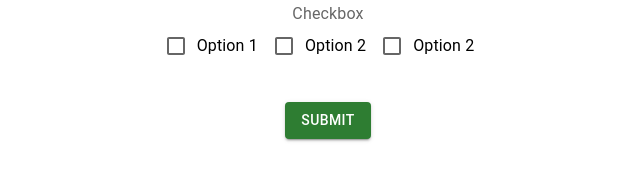
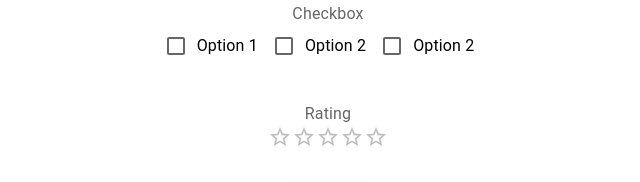
Before and after one commit to kabtamu-degifie/mui-formik-reusable-form, a React (Create React App) app: page / in a window 1280 px wide. Shown: the part 225-407 px from the top of the page, without its empty margins (360-1000 px from the left). Built offline with nearby package versions, Linux system fonts and the light colour scheme.

Commit message:
Added Rating

```diff
--- a/src/App.js
+++ b/src/App.js
@@ -10,6 +10,7 @@ function App() {
     select: "",
     radio: "",
     checkbox: [],
+    rating: "",
   };
 
   const onSubmit = (values) => {
@@ -21,6 +22,7 @@ function App() {
     select: Yup.string().required().label("Required"),
     radio: Yup.string().required().label("Radio"),
     checkbox: Yup.array().min(1).label("Checkbox"),
+    rating: Yup.number().required().label("Rating"),
   });
 
   const selectOptions = [
@@ -87,6 +89,14 @@ function App() {
                     options={checkboxOptions}
                   />
                 </Grid>
+
+                <Grid item md={12}>
+                  <FormikControl
+                    control="rating"
+                    name="rating"
+                    label="Rating"
+                  />
+                </Grid>
                 <Grid item md={12}>
                   <Button variant="contained" color="success" type="submit">
                     Submit
--- a/src/components/FormikControl.js
+++ b/src/components/FormikControl.js
@@ -1,6 +1,7 @@
 import React from "react";
 import Checkbox from "./Checkbox";
 import Radio from "./Radio";
+import Rating from "./Rating";
 import Select from "./Select";
 import TextField from "./TextField";
 
@@ -14,6 +15,8 @@ function FormikControl({ control, ...rest }) {
       return <Radio {...rest} />;
     case "checkbox":
       return <Checkbox {...rest} />;
+    case "rating":
+      return <Rating {...rest} />;
     default:
       return null;
   }
--- /dev/null
+++ b/src/components/Rating.js
@@ -0,0 +1,22 @@
+import React from "react";
+import {
+  FormControl,
+  FormHelperText,
+  FormLabel,
+  Rating as MuiRating,
+} from "@mui/material";
+import { useField } from "formik";
+
+function Rating({ label, precision, ...rest }) {
+  const [field, meta] = useField(rest);
+  const errorText = meta.error && meta.touched ? meta.error : "";
+  return (
+    <FormControl error={!!errorText}>
+      <FormLabel htmlFor={field.name}>{label}</FormLabel>
+      <MuiRating id={field.name} {...field} precision={precision} />
+      <FormHelperText>{errorText}</FormHelperText>
+    </FormControl>
+  );
+}
+
+export default Rating;
```
